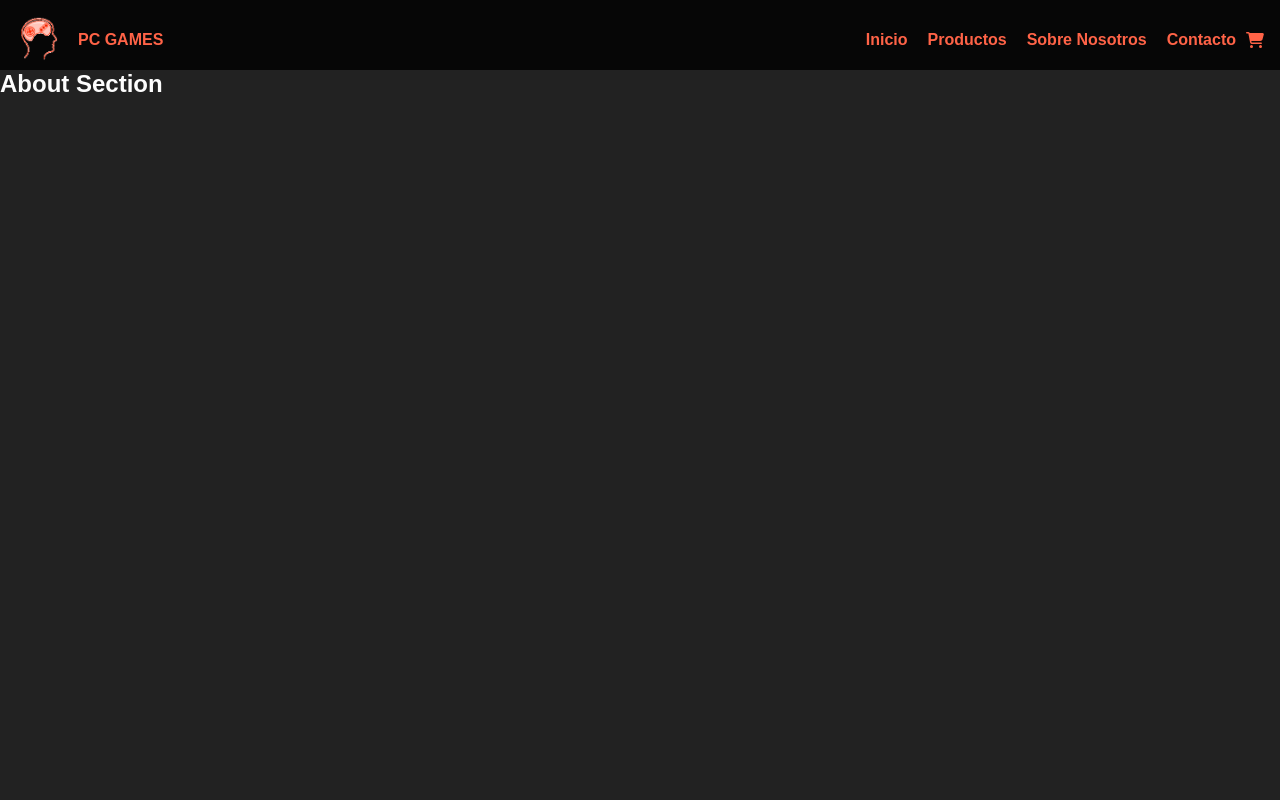
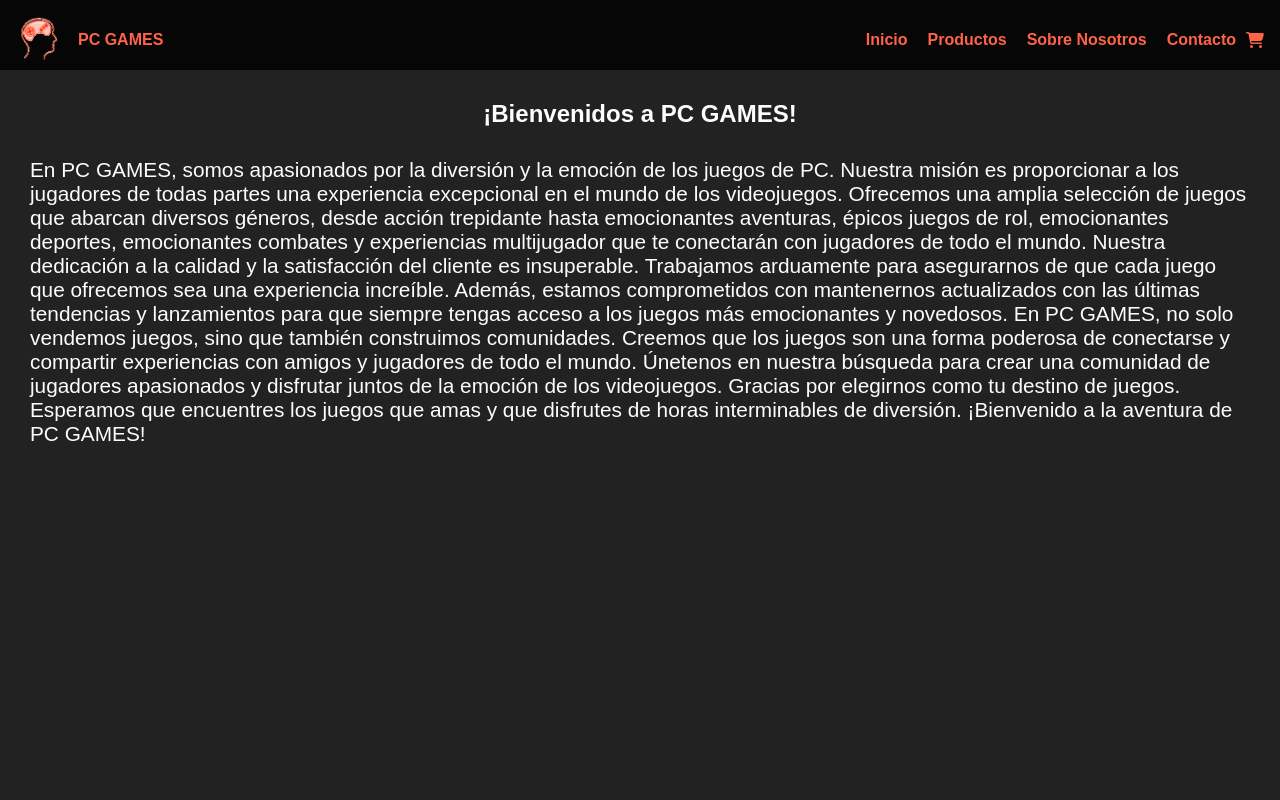
Before and after one commit to roddevwork/landing-page-pc-games-react, a React (Vite) app: page /about in a window 1280 px wide. Shown: the top 800 px of the page. Built offline with nearby package versions, Linux system fonts and the light colour scheme.

Commit message:
add about content

```diff
--- a/index.html
+++ b/index.html
@@ -4,7 +4,7 @@
 		<meta charset="UTF-8" />
 		<link rel="icon" type="image/svg+xml" href="/vite.svg" />
 		<meta name="viewport" content="width=device-width, initial-scale=1.0" />
-		<title>E1-Landing Page - React</title>
+		<title>E2-Landing Page - React</title>
 		<link
 			rel="shortcut icon"
 			href="public/img/favicon.ico"
--- a/src/components/Header/Header.css
+++ b/src/components/Header/Header.css
@@ -21,16 +21,17 @@
 
 	& p {
 		color: var(--first-color);
+		font-size: 1rem;
 		font-weight: bold;
 	}
 }
 .nav-menu a {
 	padding: 10px;
 	text-align: center;
+	font-size: 1rem;
+	font-weight: bold;
+	transition: color 0.3s, background-color 0.3s;
 	color: var(--first-color);
-	font-weight: bold;
-	text-decoration: none;
-	transition: color 0.3s, background-color 0.3s;
 
 	&:hover {
 		color: var(--white-color);
@@ -121,7 +122,7 @@
 	}
 }
 
-.cart-icon {
+.shop-icon {
 	display: flex;
 	align-items: center;
 	gap: 10px;
@@ -131,10 +132,10 @@
 		margin-top: 10px;
 	}
 
-	@media screen and (min-width: 981px) {
+	/* @media screen and (min-width: 981px) {
 		justify-content: flex-end;
 	}
 	&:hover {
 		color: var(--white-color);
-	}
+	} */
 }
--- a/src/components/Header/Header.jsx
+++ b/src/components/Header/Header.jsx
@@ -2,8 +2,8 @@ import logo from "../../assets/img/logo.png"
 import { Link } from "react-router-dom"
 import { FontAwesomeIcon } from "@fortawesome/react-fontawesome"
 import {
-	faBars,
-	faTimes,
+	faBars as openIcon,
+	faTimes as closeIcon,
 	faShoppingCart,
 } from "@fortawesome/free-solid-svg-icons"
 import { useMenu } from "../../context/MenuContext"
@@ -15,7 +15,6 @@ const Header = () => {
 	return (
 		<header className="header">
 			<section className="container-menu">
-				{/* Logo en un lado */}
 				<div className="logo">
 					<Link to="/Home">
 						<img src={logo} alt="logo" />
@@ -23,27 +22,25 @@ const Header = () => {
 					<p>PC GAMES</p>
 				</div>
 
-				{/* Menú de navegación en el otro lado */}
 				<nav className={`nav-menu ${isMenuOpen ? "active" : ""}`}>
 					<Link to="/home">Inicio</Link>
 					<Link to="/products">Productos</Link>
 					<Link to="/about">Sobre Nosotros</Link>
 					<Link to="/contact">Contacto</Link>
-					{/* Icono de carrito */}
-					<div className="cart-icon">
+
+					<div className="shop-icon">
 						<FontAwesomeIcon icon={faShoppingCart} />
 					</div>
 				</nav>
 
-				{/* Botón para abrir/cerrar el menú desplegable */}
 				<button
 					className="btn-menu"
 					onClick={isMenuOpen ? closeMenu : openMenu}
 				>
 					{isMenuOpen ? (
-						<FontAwesomeIcon icon={faTimes} />
+						<FontAwesomeIcon icon={closeIcon} />
 					) : (
-						<FontAwesomeIcon icon={faBars} />
+						<FontAwesomeIcon icon={openIcon} />
 					)}
 				</button>
 			</section>
--- a/src/components/Layout/Layout.jsx
+++ b/src/components/Layout/Layout.jsx
@@ -10,7 +10,7 @@ const Layout = ({ children }) => {
 		<LayoutContainer_Styled>
 			<Header />
 			<ContentContainer_Styled>{children}</ContentContainer_Styled>
-			{/* <Footer /> */}
+			<Footer />
 		</LayoutContainer_Styled>
 	)
 }
--- a/src/pages/About/About.jsx
+++ b/src/pages/About/About.jsx
@@ -1,9 +1,33 @@
-import { AboutSection_Styled } from "./AboutStyles.js"
+import { Section, Aside } from "./AboutStyles.js"
 const About = () => {
 	return (
-		<AboutSection_Styled>
-			<h1>About Section</h1>
-		</AboutSection_Styled>
+		<Section>
+			<Aside>
+				<h2>¡Bienvenidos a PC GAMES!</h2>
+				<p>
+					En PC GAMES, somos apasionados por la diversión y la emoción de los
+					juegos de PC. Nuestra misión es proporcionar a los jugadores de todas
+					partes una experiencia excepcional en el mundo de los videojuegos.
+					Ofrecemos una amplia selección de juegos que abarcan diversos géneros,
+					desde acción trepidante hasta emocionantes aventuras, épicos juegos de
+					rol, emocionantes deportes, emocionantes combates y experiencias
+					multijugador que te conectarán con jugadores de todo el mundo. Nuestra
+					dedicación a la calidad y la satisfacción del cliente es insuperable.
+					Trabajamos arduamente para asegurarnos de que cada juego que ofrecemos
+					sea una experiencia increíble. Además, estamos comprometidos con
+					mantenernos actualizados con las últimas tendencias y lanzamientos
+					para que siempre tengas acceso a los juegos más emocionantes y
+					novedosos. En PC GAMES, no solo vendemos juegos, sino que también
+					construimos comunidades. Creemos que los juegos son una forma poderosa
+					de conectarse y compartir experiencias con amigos y jugadores de todo
+					el mundo. Únetenos en nuestra búsqueda para crear una comunidad de
+					jugadores apasionados y disfrutar juntos de la emoción de los
+					videojuegos. Gracias por elegirnos como tu destino de juegos.
+					Esperamos que encuentres los juegos que amas y que disfrutes de horas
+					interminables de diversión. ¡Bienvenido a la aventura de PC GAMES!
+				</p>
+			</Aside>
+		</Section>
 	)
 }
 
--- a/src/pages/About/AboutStyles.js
+++ b/src/pages/About/AboutStyles.js
@@ -1,12 +1,21 @@
 import styled from "styled-components"
 
-export const AboutSection_Styled = styled.section`
+export const Section = styled.section`
 	width: 100%;
 	min-height: 100vh;
 	background-color: var(--bg-color-primary);
 	color: var(--white-color);
+	margin-top: var(--header-height);
+`
+export const Aside = styled.aside`
+	display: flex;
+	justify-content: center;
+	align-items: center;
+	flex-direction: column;
+	gap: 30px;
+	padding: 30px;
 
-	& h1 {
-		margin-top: var(--header-height);
+	& p {
+		font-size: 1.3rem;
 	}
 `
--- a/src/pages/ProductsUs/ProductsUs.jsx
+++ b/src/pages/ProductsUs/ProductsUs.jsx
@@ -1,8 +1,13 @@
-import { ProductsSection_Styled } from "./ProductsUsStyles.js"
+import {
+	ProductsSection_Styled,
+	AsideContainer_Styled,
+} from "./ProductsUsStyles.js"
 const ProductsUs = () => {
 	return (
 		<ProductsSection_Styled>
-			<h1>Products Section</h1>
+			<AsideContainer_Styled>
+				<h2>Products Section</h2>
+			</AsideContainer_Styled>
 		</ProductsSection_Styled>
 	)
 }
--- a/src/pages/ProductsUs/ProductsUsStyles.js
+++ b/src/pages/ProductsUs/ProductsUsStyles.js
@@ -5,8 +5,17 @@ export const ProductsSection_Styled = styled.section`
 	min-height: 100vh;
 	background-color: var(--bg-color-primary);
 	color: var(--white-color);
+	margin-top: 100px;
+`
+export const AsideContainer_Styled = styled.aside`
+	display: flex;
+	justify-content: center;
+	align-items: center;
+	flex-direction: column;
+	gap: 30px;
+	padding: 30px;
 
-	& h1 {
-		margin-top: 100px;
+	& h2 {
+		font-size: 1.5rem;
 	}
 `
```
